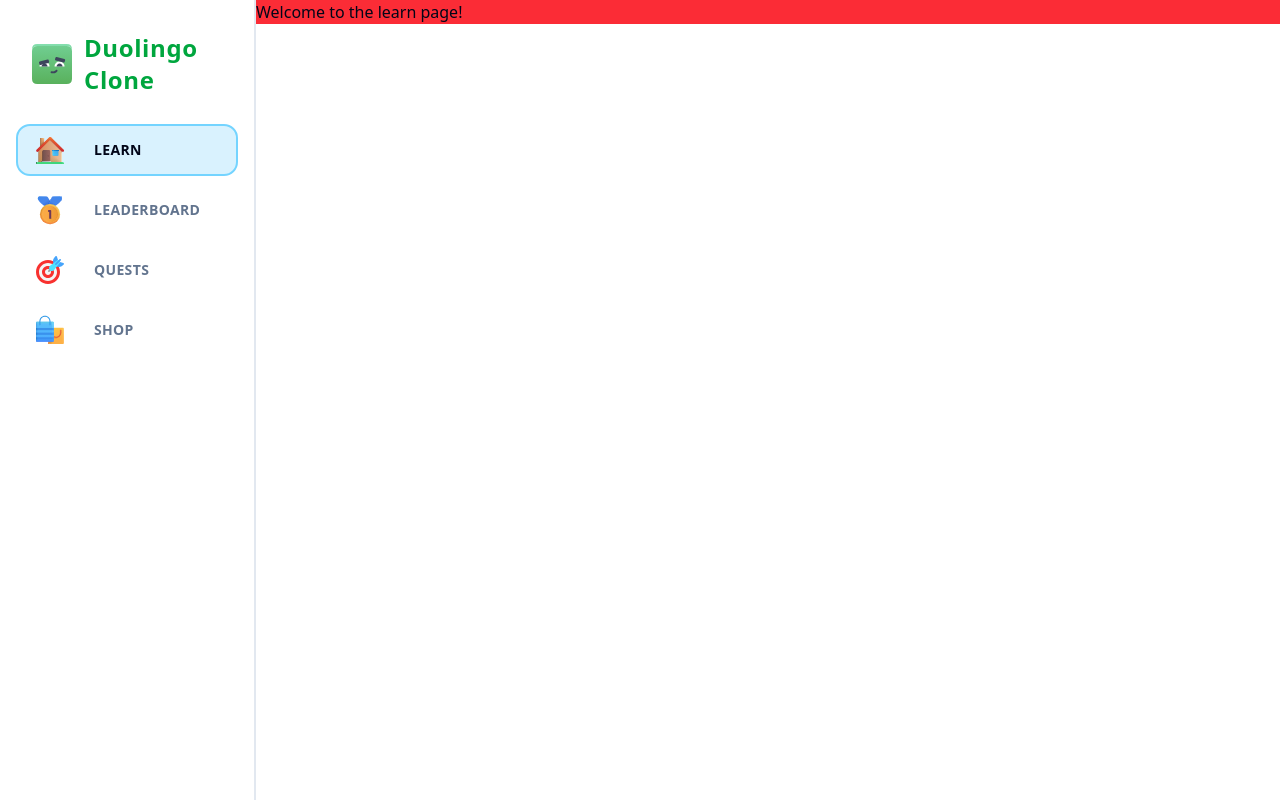
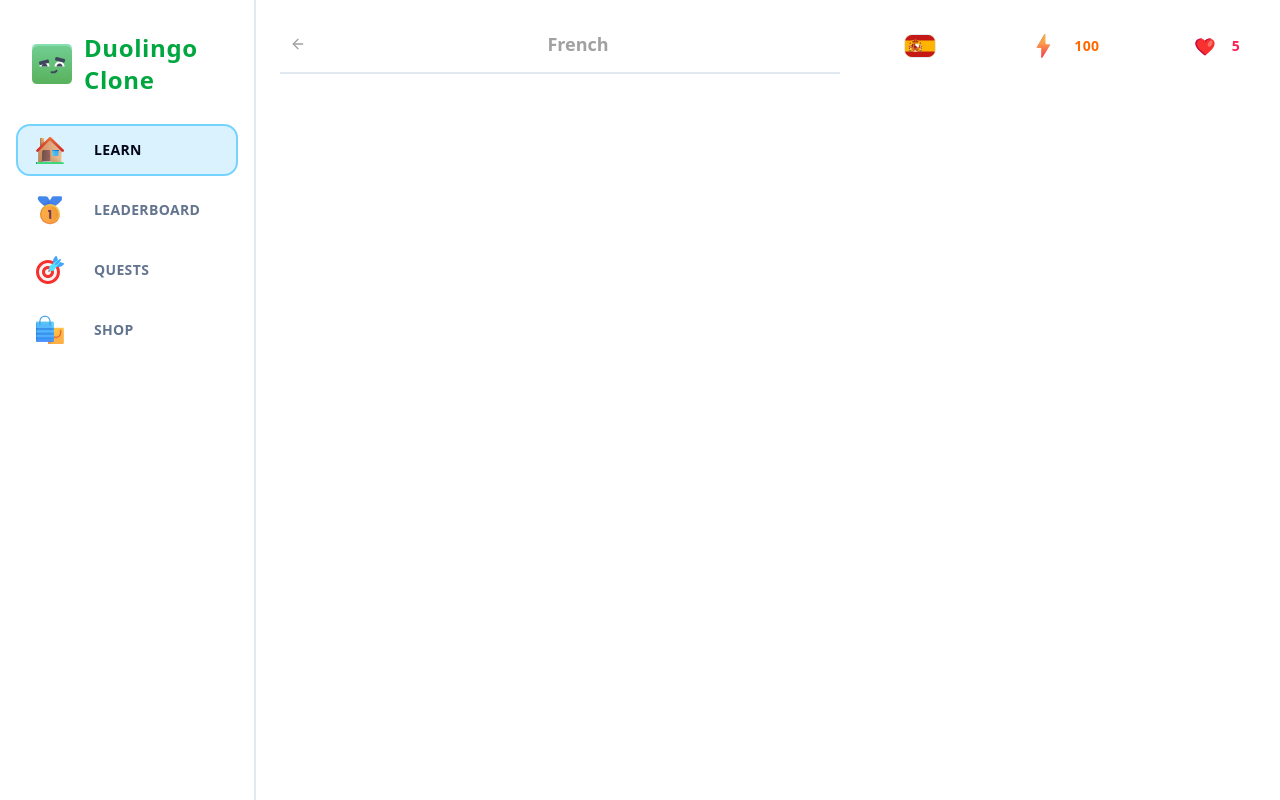
Before and after one commit to HarsikaKumari/duolingo-clone, a Next.js app: page /learn in a window 1280 px wide. Built offline with nearby package versions, Linux system fonts and the light colour scheme.

Commit message:
feat: create learn page wrappers

```diff
--- a/app/(main)/layout.tsx
+++ b/app/(main)/layout.tsx
@@ -9,9 +9,9 @@ const MainLayout = ({ children }: Props) => {
   return (
     <>
       <MobileHeader />
-      <Sidebar className="hidden lg:flex " />
+      <Sidebar className="hidden lg:flex" />
       <main className="lg:pl-[256px] h-full pt-[50px] lg:pt-0">
-        <div className="bg-red-500 h-full">{children}</div>
+        <div className="max-w-[1056px] mx-auto pt-6 h-full">{children}</div>
       </main>
     </>
   );
--- /dev/null
+++ b/app/(main)/learn/header.tsx
@@ -0,0 +1,21 @@
+import { Button } from "@/components/ui/button";
+import { ArrowLeft } from "lucide-react";
+import Link from "next/link";
+
+type Props = {
+  title: string;
+};
+
+export const Header = ({ title }: Props) => {
+  return (
+    <div className="sticky top-0 bg-white pb-3 lg:pt-[28px] lg:mt-[-28px] flex items-center justify-between border-b-2 mb-5 text-neutral-400 lg:z-50">
+      <Link href="/courses">
+        <Button variant="ghost" size="sm">
+          <ArrowLeft className="h-5 w-5 stroke-2 text-neutral-400" />
+        </Button>
+      </Link>
+      <h1 className="font-bold text-lg">{title}</h1>
+      <div />
+    </div>
+  );
+};
--- a/app/(main)/learn/page.tsx
+++ b/app/(main)/learn/page.tsx
@@ -1,7 +1,22 @@
+import { FeedWrapper } from "@/components/feed-wrapper";
+import { StickyWrapper } from "@/components/sticky-wrapper";
+import { Header } from "./header";
+import { UserProgress } from "@/components/user-progress";
+
 const MainPage = () => {
   return (
-    <div>
-      <p>Welcome to the learn page!</p>
+    <div className="flex flex-row-reverse gap-[48px] px-6">
+      <StickyWrapper>
+        <UserProgress
+        activeCourse={{title: "Spanish", imageSrc: "/es.svg"}}
+        hearts={5}
+        points={100}
+        hasActiveSubscription={false}
+        />
+      </StickyWrapper>
+      <FeedWrapper>
+        <Header title="French" />
+      </FeedWrapper>
     </div>
   );
 };
--- /dev/null
+++ b/components/feed-wrapper.tsx
@@ -0,0 +1,7 @@
+type Props = {
+  children: React.ReactNode;
+};
+
+export const FeedWrapper = ({ children }: Props) => {
+  return <div className="flex-1 relative top-0 pb-10">{children}</div>;
+};
--- /dev/null
+++ b/components/sticky-wrapper.tsx
@@ -0,0 +1,13 @@
+type Props = {
+  children: React.ReactNode;
+};
+
+export const StickyWrapper = ({ children }: Props) => {
+  return (
+    <div className="hidden lg:block w-[368px] sticky self-end bottom-6">
+      <div className="min-h-[calc(100vh-48px)] sticky top-6 flex flex-col gap-y-4">
+        {children}
+      </div>
+    </div>
+  );
+};
--- /dev/null
+++ b/components/user-progress.tsx
@@ -0,0 +1,62 @@
+import Link from "next/link";
+import { Button } from "./ui/button";
+import Image from "next/image";
+import { InfinityIcon } from "lucide-react";
+
+type Props = {
+  activeCourse: { imageSrc: string; title: string }; //Replace with DB types
+  hearts: number;
+  points: number;
+  hasActiveSubscription: boolean;
+};
+
+export const UserProgress = ({
+  activeCourse,
+  points,
+  hearts,
+  hasActiveSubscription,
+}: Props) => {
+  return (
+    <div className="flex items-center justify-between gap-x-2 w-full">
+      <Link href="/courses">
+        <Button variant="ghost">
+          <Image
+            src={activeCourse.imageSrc}
+            alt={activeCourse.title}
+            className="rounded-md border"
+            width={32}
+            height={32}
+          />
+        </Button>
+      </Link>
+      <Link href="/shop">
+        <Button variant="ghost" className="text-orange-500">
+          <Image
+            src="/points.svg"
+            height={28}
+            width={28}
+            alt="points"
+            className="mr-2"
+          />
+          {points}
+        </Button>
+      </Link>
+      <Link href="/shop">
+        <Button variant="ghost" className="text-rose-500">
+          <Image
+            src="/heart.svg"
+            height={22}
+            width={22}
+            alt="Hearts"
+            className="mr-2"
+          />
+          {hasActiveSubscription ? (
+            <InfinityIcon className="h-4 w-4 stroke-[3]" />
+          ) : (
+            hearts
+          )}
+        </Button>
+      </Link>
+    </div>
+  );
+};
```
Also changed, not shown: public/heart.svg (added), public/points.svg (added).
